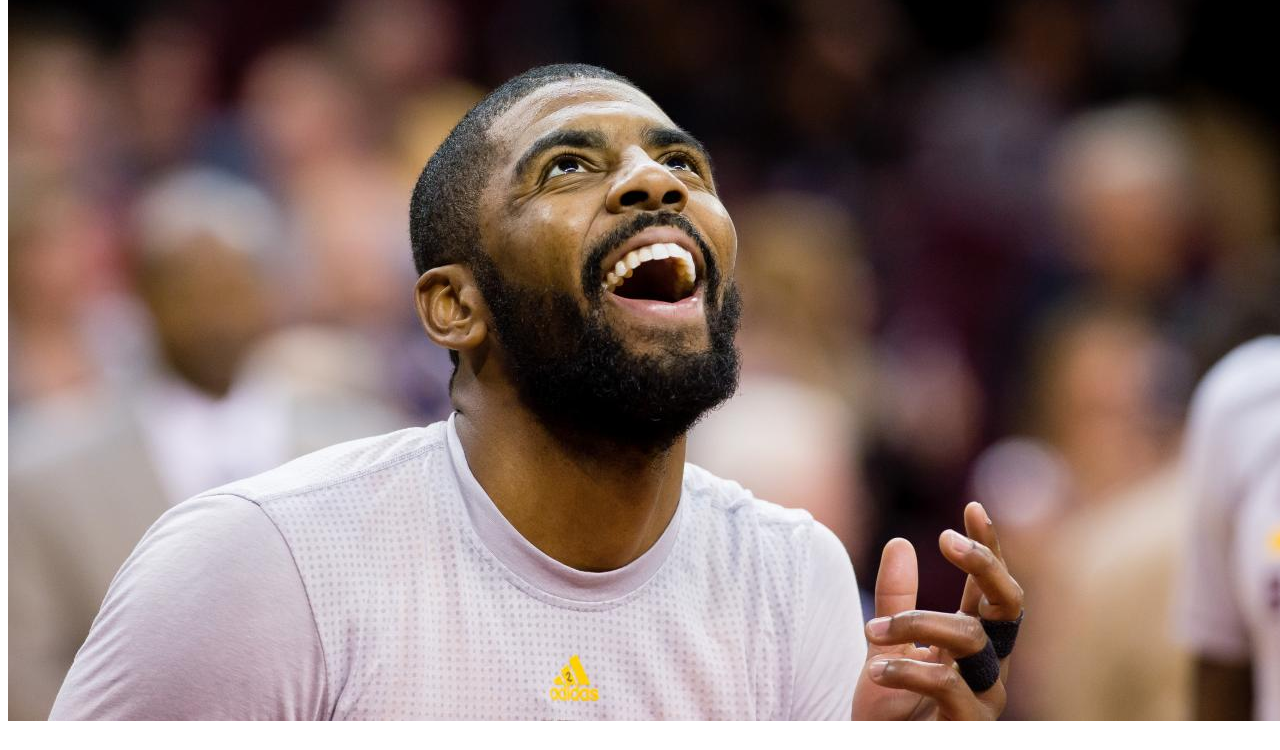
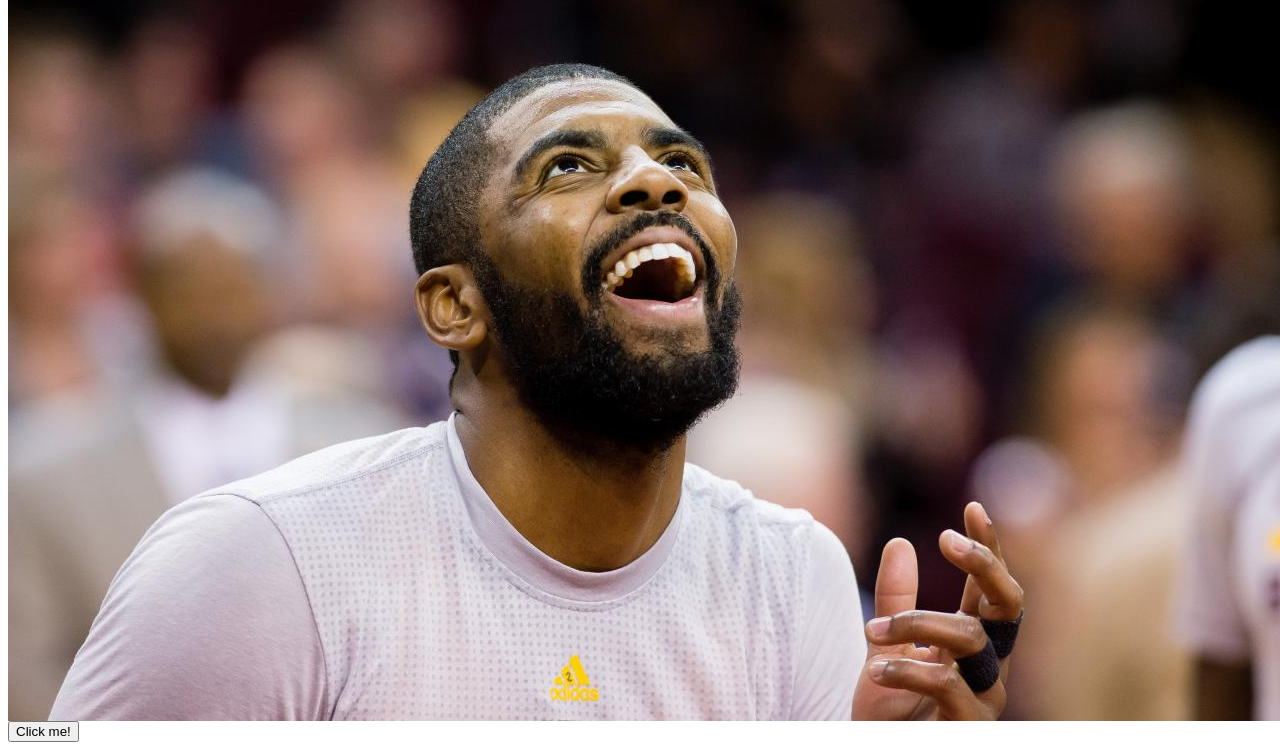
Before and after one commit to Venomspiter/FlatEarth, a plain HTML site: page index.html in a window 1280 px wide. Shown: the part 997-1747 px from the top of the page. Before the commit the page ends 1726 px from the top, so only its background shows below. Drawn offline with Linux system fonts and the light colour scheme; files whose address does not match are found by name.

Commit message:
Update index.html

```diff
--- a/index.html
+++ b/index.html
@@ -9,5 +9,6 @@
   <img src="file:///C:/Users/Period%202/Desktop/FlatEarth/index.html/960.jpg" alt="fun  stuff">
   <img src="file:///C:/Users/Period%202/Desktop/FlatEarth/index.html/flat-earth-photograph-625x350.jpg" alt="fun  stuff">
    <img src="file:///C:/Users/Period%202/Desktop/FlatEarth/index.html/cavaliers-kyrie-irving-flat-earth.jpg" alt="fun  stuff">
+  <button type="button" onclick="alert('You pressed the button!')">Click me!</button>
  </body>
 </html>
```
